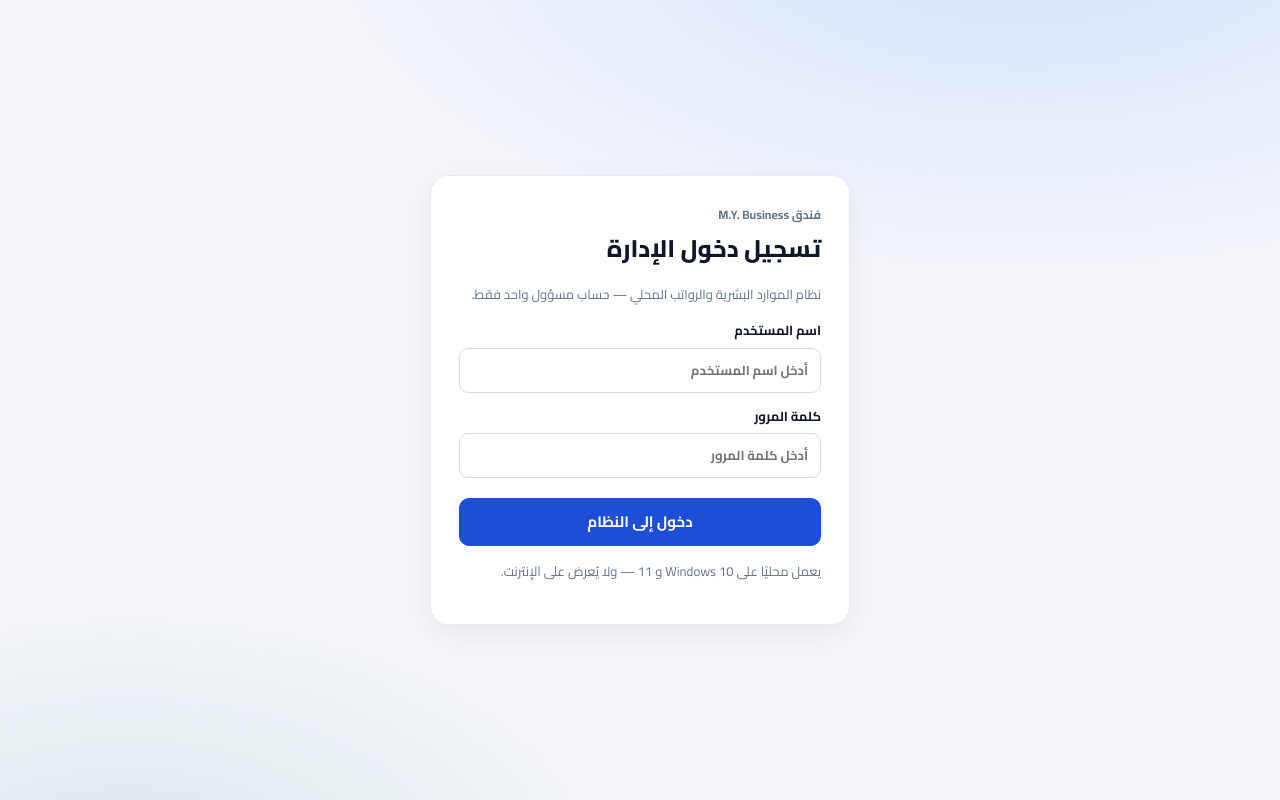
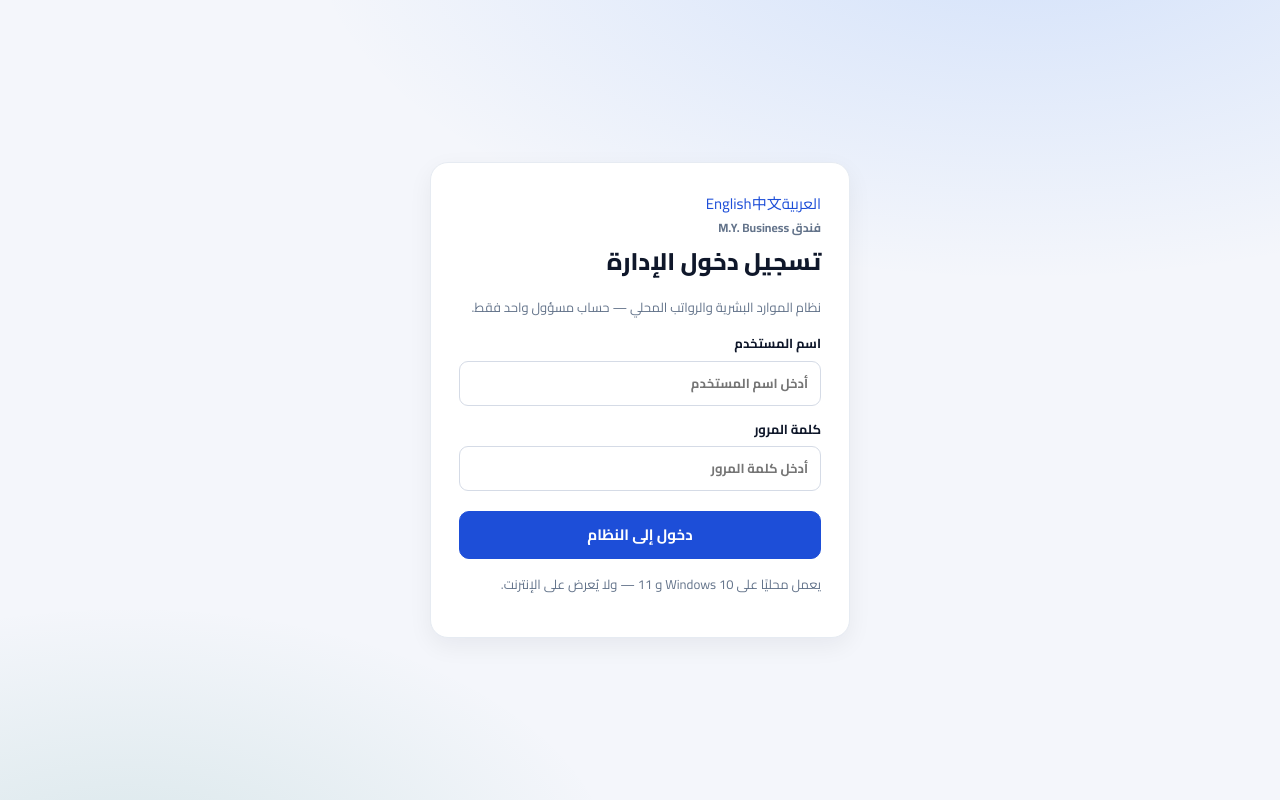
Before and after one commit to ms1813678-bit/my-business-hotel-hr-payroll-system, a Python web app: template app/templates/login.html in a window 1280 px wide. Run offline with Jinja, Linux system fonts and the light colour scheme; the template is opened without the code that fills it, so the values that code supplies are empty.

Commit message:
Add visible three-language switcher

```diff
--- a/app/templates/login.html
+++ b/app/templates/login.html
@@ -12,6 +12,7 @@
 <body>
   <main class="login-shell">
     <form class="login-card" method="post" action="/login">
+      <nav class="language-switch login-language" aria-label="Language"><a href="/language/ar">العربية</a><a href="/language/en">English</a><a href="/language/zh">中文</a></nav>
       <input type="hidden" name="csrf_token" value="{{ csrf_token }}">
       <p class="eyebrow">فندق M.Y. Business</p>
       <h1>تسجيل دخول الإدارة</h1>
```
